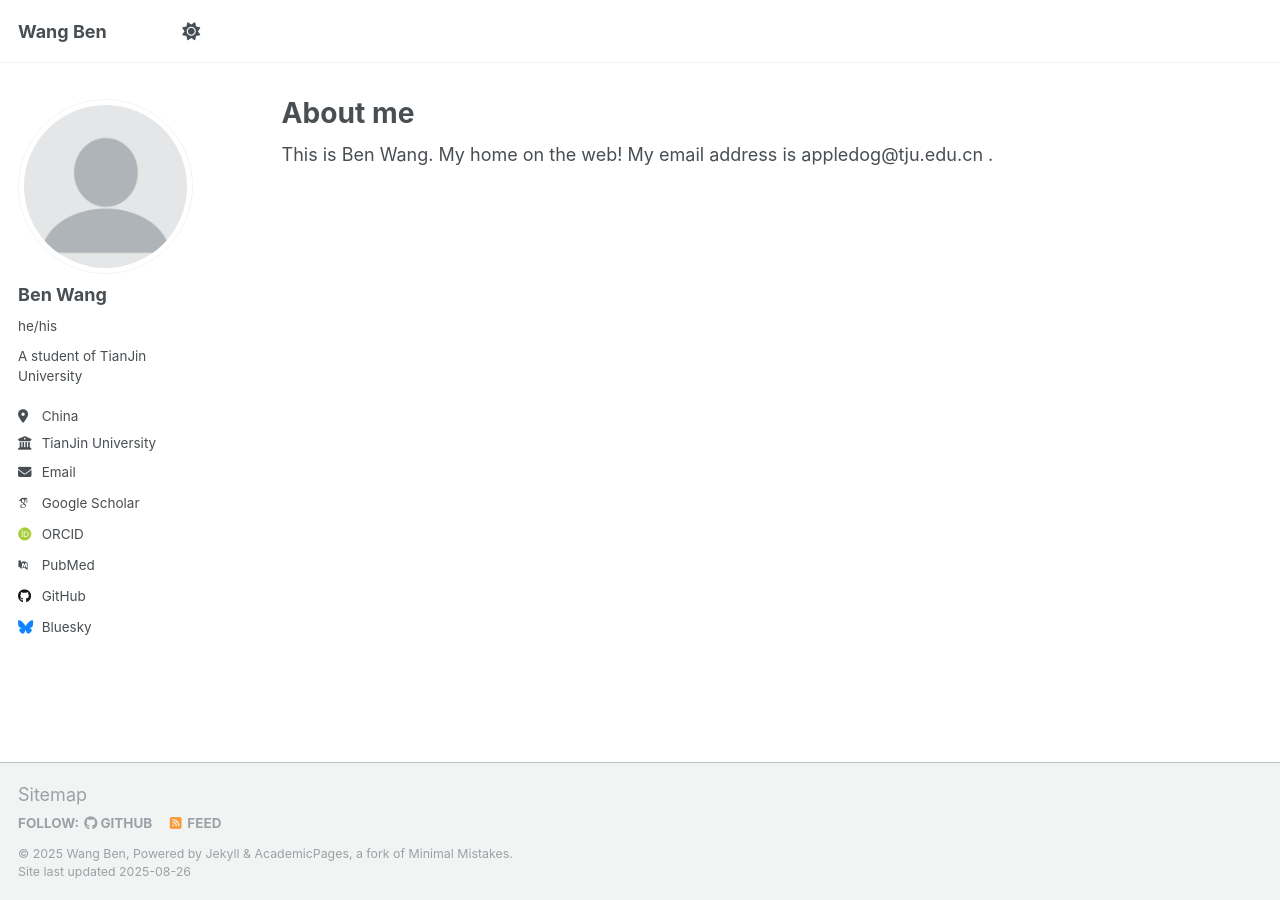
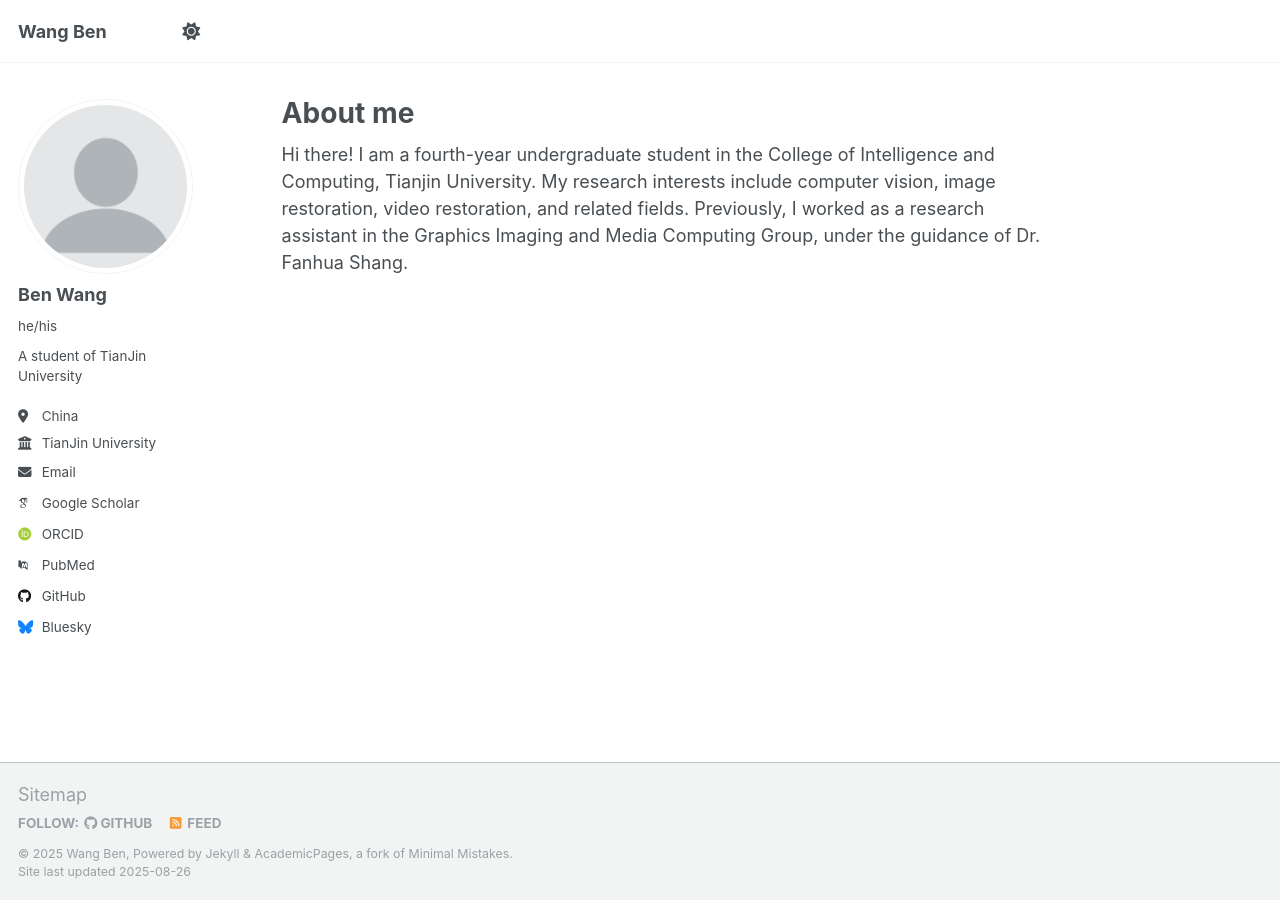
Before and after one commit to AnAppledog/AnAppledog.github.io, a Jekyll site: the page built from _pages/about.md, in a window 1280 px wide. Built offline with Jekyll 4.4.1, drawn with Linux system fonts in a browser that asks for light colours; some web fonts are replaced; a script that is not in the unit is left out.

Commit message:
Update about.md

```diff
--- a/_pages/about.md
+++ b/_pages/about.md
@@ -7,4 +7,4 @@ redirect_from:
   - /about.html
 ---
 
-This is Ben Wang. My home on the web! My email address is appledog@tju.edu.cn .
+Hi there! I am a fourth-year undergraduate student in the College of Intelligence and Computing, Tianjin University. My research interests include computer vision, image restoration, video restoration, and related fields. Previously, I worked as a research assistant in the Graphics Imaging and Media Computing Group, under the guidance of Dr. Fanhua Shang.
```
